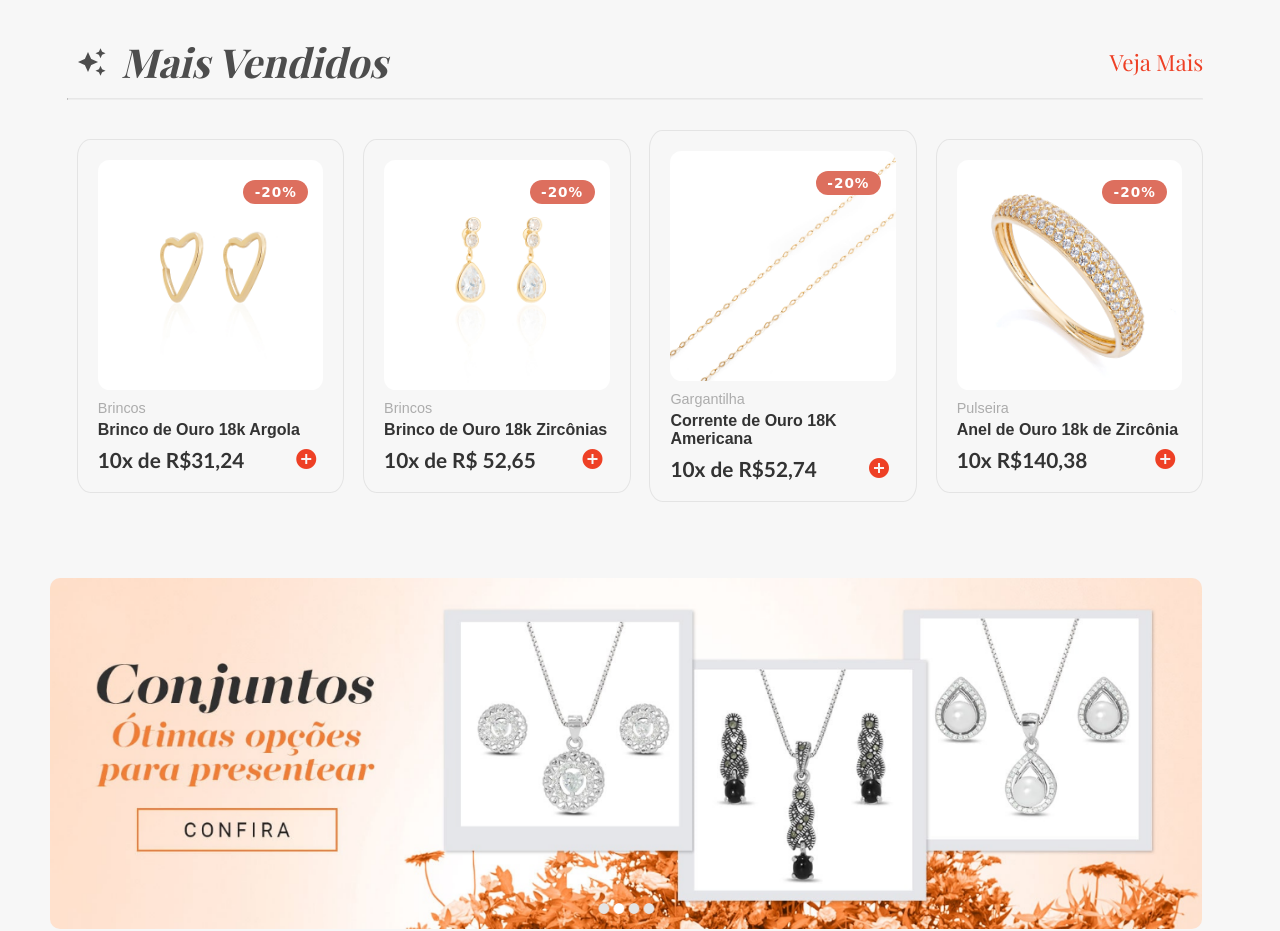
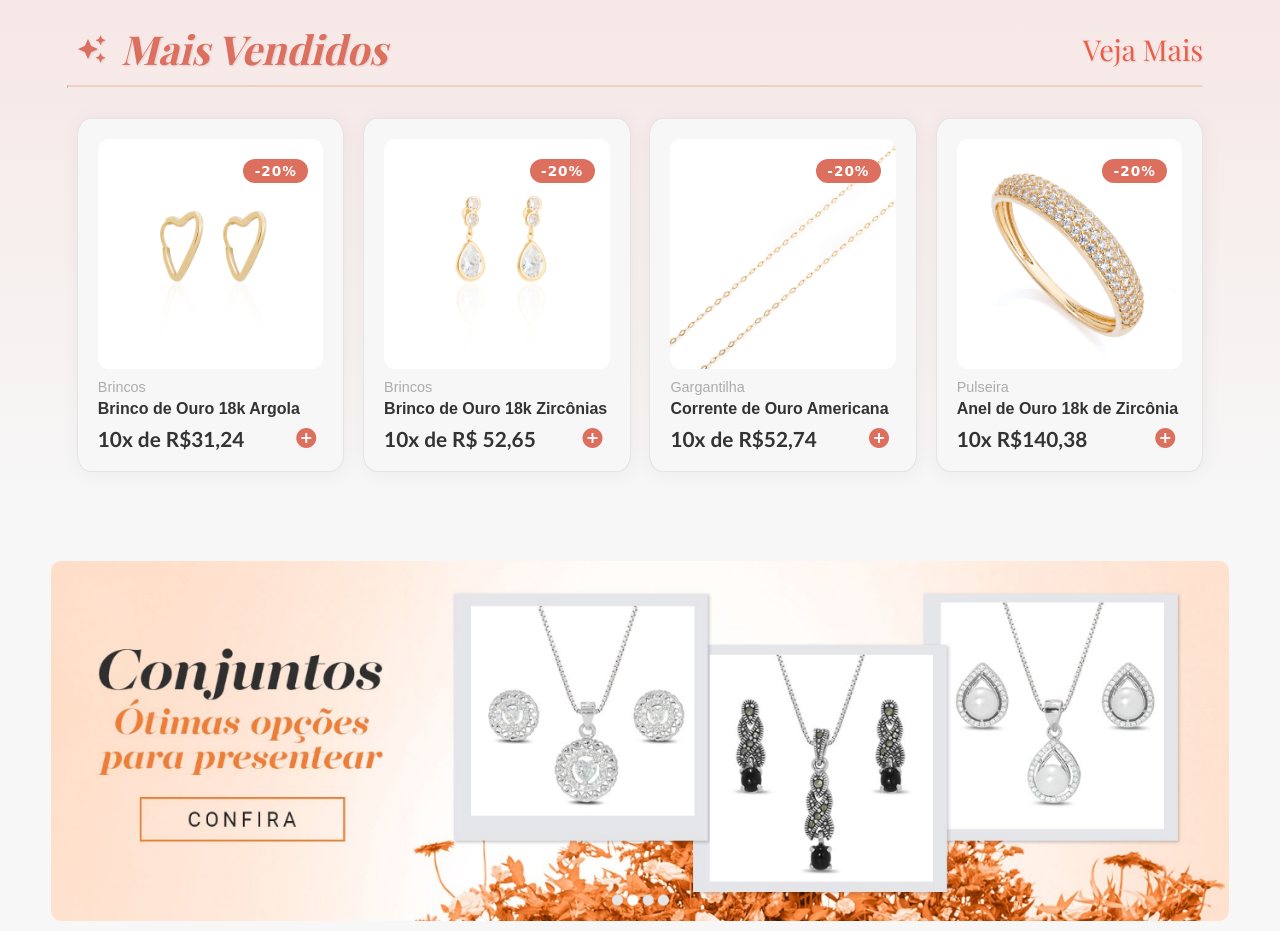
Before and after one commit to VitorHSouto/Responsive-E-Commerce, a plain HTML site: page index.html in a window 1280 px wide. Shown: the part 575-1506 px from the top of the page. Drawn offline with nearby package versions, Linux system fonts and the light colour scheme; a web font is replaced by a local one.

Commit message:
Estilo atualizado

```diff
--- a/css/carrinho.css
+++ b/css/carrinho.css
@@ -81,7 +81,7 @@
 }
 
 .btn-confirmar{
-    background-color: orange; /* Green */
+    background-color: rgb(221, 111, 94); /* Green */
     border: none;
     color: white;
     font-weight: bold;
@@ -90,6 +90,7 @@
     text-align: center;
     text-decoration: none;
     font-size: 16px;
+    border-radius: 12px;
 
     position: absolute;
     bottom: 0;
@@ -97,7 +98,7 @@
 }
 .btn-confirmar:hover{
     cursor: pointer;
-    background-color: rgba(255, 166, 0, 0.726);
+    background-color: rgba(221, 111, 94, 0.719);
 }
 
 .total-txt h1, .total-txt p{
--- a/css/style.css
+++ b/css/style.css
@@ -169,7 +169,7 @@ li{
     display: flex;
     align-items: center;
     justify-content: space-evenly;
-    margin-top: 14px;
+    padding-top: 14px;
     padding-bottom: 14px;
     padding-left: 20%;
     padding-right: 20%;
@@ -209,7 +209,7 @@ li{
     background-color: #444;
     position: absolute;
 
-    top: -10px;
+    bottom: -10px;
     width: 0%;
 
     transition: all ease-in-out 200ms;
@@ -237,6 +237,8 @@ li{
     align-items: center;
     justify-content: space-between;
     padding: 0;
+
+    background-image: linear-gradient(rgb(247, 247, 247), rgba(245, 187, 182, 0.26));
 }
 
 .anuncio-descricao{
@@ -339,7 +341,12 @@ li{
 /*---------------- MAIS VENDIDOS ----------------*/
 
 .destaques{
-    margin: 3% 6% 7.5% 6%;
+    margin: 0% 0% 5% 0%;
+    padding: 2% 6% 2% 6%;
+    background-image: linear-gradient(rgba(245, 187, 182, 0.26), rgb(247, 247, 247));
+}
+.destaques.complete{
+    background-image: linear-gradient(rgb(247, 247, 247), rgb(247, 247, 247));
 }
 
 .destaques-title{
@@ -356,7 +363,8 @@ li{
 }
 
 .destaques-title h1{
-    color: rgba(36, 36, 36, 0.808);
+    color: rgb(221, 111, 94);
+    text-shadow: 1px 1px 2px rgba(0, 0, 0, 0.11);
     font-family: 'Playfair Display', serif;
     font-size: 40px;
     font-weight: 700;
@@ -364,7 +372,8 @@ li{
 }
 
 .destaques-title i{
-    color: rgba(36, 36, 36, 0.808);
+    color: rgb(221, 111, 94);
+    text-shadow: 1px 1px 2px rgba(0, 0, 0, 0.11);
     padding-right: 14px;
     font-size: 30px !important;
 }
@@ -376,8 +385,9 @@ li{
 }
 
 .product-veja-mais{
-    color: rgb(238, 64, 37);
-    font-size: 1.4rem;
+    color: rgba(238, 64, 37, 0.808);
+    text-shadow: 1px 1px 2px rgba(0, 0, 0, 0.11);
+    font-size: 1.8rem;
     text-decoration: none;
     font-family: 'Playfair Display', serif;
 }
@@ -387,7 +397,7 @@ li{
 }
 
 hr{
-    border-top: 1px solid rgba(26, 26, 26, 0.075);
+    border-top: 2px solid rgba(238, 64, 37, 0.185);
     margin: 10px 0px 30px -10px;
 }
 
@@ -398,6 +408,8 @@ hr{
 
     width: calc(95% / 4);
     border: 1px solid rgba(0,0,0,0.08);
+    background-color: rgb(247, 247, 247);
+    box-shadow: 1px 1px 20px rgba(0, 0, 0, 0.05);
     position: relative;
 
     text-decoration: none;
@@ -495,7 +507,7 @@ hr{
     font-weight: 700;
 }
 .price-buy .p-buy-btn{
-   color: rgb(238, 64, 37);
+   color: rgb(221, 111, 94);
    margin: 0px 5px;
    font-weight: 500;
    text-decoration: none;
@@ -557,10 +569,13 @@ footer h1{
 
 /*---------------- ANUNCIO SECUNDARIO ----------------*/
 
+.slide{
+    margin: 2% 4% 4% 4%;
+}
+
 .slide img{
-    width: 90%;
-    height: 90%;
-    margin: -20px 50px 50px 50px;
+    width: 100%;
+    height: 100%;
     border-radius: 10px;
 }
 
--- a/index.html
+++ b/index.html
@@ -210,7 +210,7 @@
                     </div>
                     <!--tile--->
                     <a href="#" class="product-title">
-                        Corrente de Ouro 18K Americana
+                        Corrente de Ouro Americana
                     </a>
                     <!--Price--->
                     <div class="price-buy">
@@ -263,7 +263,7 @@
         </div>
     </div>
 
-    <section class="destaques">
+    <section class="destaques complete">
         <div class="title-complete">
             <div class="destaques-title">
                 <i class="material-icons">auto_awesome</i>
--- a/js/carrinho.js
+++ b/js/carrinho.js
@@ -155,14 +155,14 @@ function goToWhatsapp() {
     items.map((val) =>
     {
         if(val.quantidade > 0)
-        msg+= "• %20" + val.nome + "\n %20 x %20" + val.quantidade + "%20 - %20 *R$ %20" + (val.valor*val.quantidade).toFixed(2).replace(".", ",") + "*%0A";
+        msg+= "▸%20" + val.nome + "\n %20 x %20" + val.quantidade + "%20 - %20 *R$ %20" + (val.valor*val.quantidade).toFixed(2).replace(".", ",") + "*%0A";
     });
 
     var url = "https://wa.me/5534991218085?text="
     /*+ "Name: " + name + "%0a"
     + "Phone: " + phone + "%0a"*/
     + msg  + "%0A"
-    + "Valor Total: %20" + "*R$ %20" + totalCompra.toFixed(2).replace(".", ",") + "*";
+    + "➤ %20 Valor Total: %20" + "*R$ %20" + totalCompra.toFixed(2).replace(".", ",") + "*";
 
     window.open(url, '_blank').focus();
 }
```
